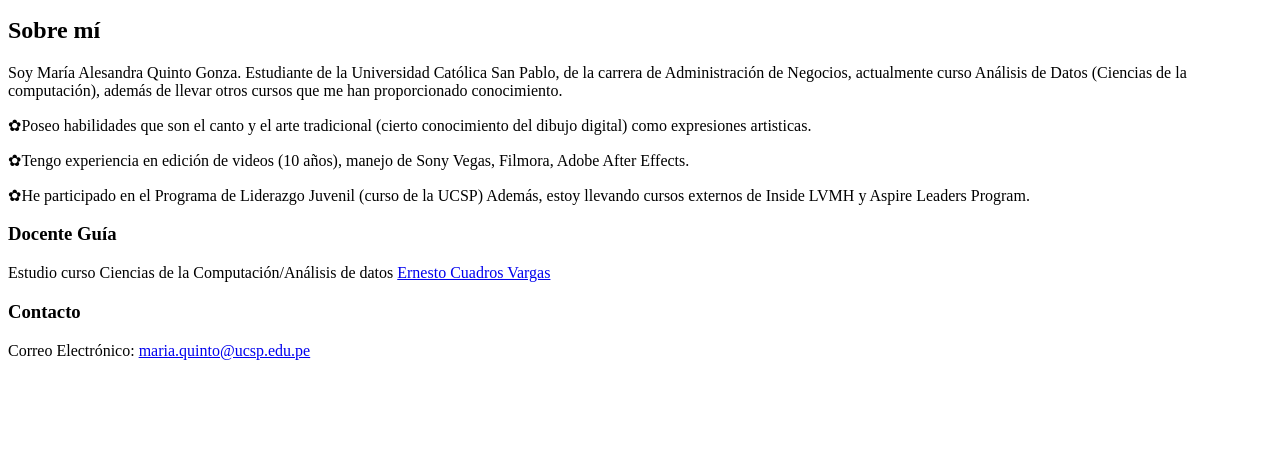
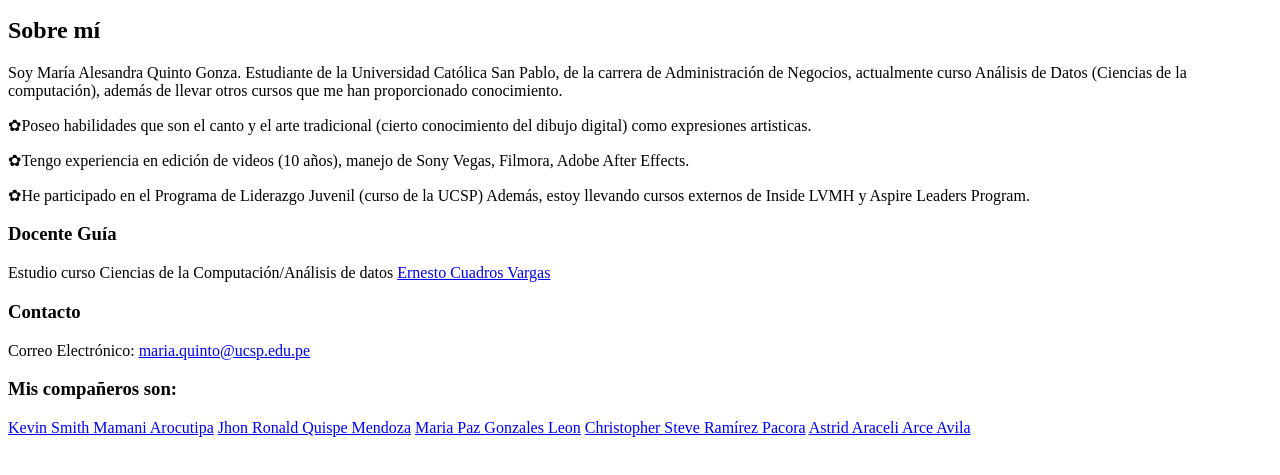
Before and after one commit to Mariaquintog/mariaquintog.github.io, a plain HTML site: page index.html in a window 1280 px wide. Shown: the part 101-576 px from the top of the page. Drawn offline with Linux system fonts and the light colour scheme.

Commit message:
Update index.html

```diff
--- a/index.html
+++ b/index.html
@@ -49,6 +49,17 @@
           <a href="mailto:maria.quinto@ucsp.edu.pe">maria.quinto@ucsp.edu.pe</a>
         </p>
       </section>
+
+      <section>
+        <H3>Mis compañeros son:</H3>
+        <p>
+          <a href="https://dinkiedow.github.io/">Kevin Smith Mamani Arocutipa</a>
+          <a href="https://jhony241.github.io/Jhon-Ronald-Quispe-Mendoza.github.io/">Jhon Ronald Quispe Mendoza</a>
+          <a href="https://mariapazgonzalesleon.github.io/index.html/">Maria Paz Gonzales Leon</a>
+          <a href="https://christopher110011.github.io/mipagina/">Christopher Steve Ramírez Pacora</a>
+          <a href="https://astrid41.github.io/astrid.html">Astrid Araceli Arce Avila</a>
+        </p>
+      </section>
     </main>
   </body>
 </html>
```
